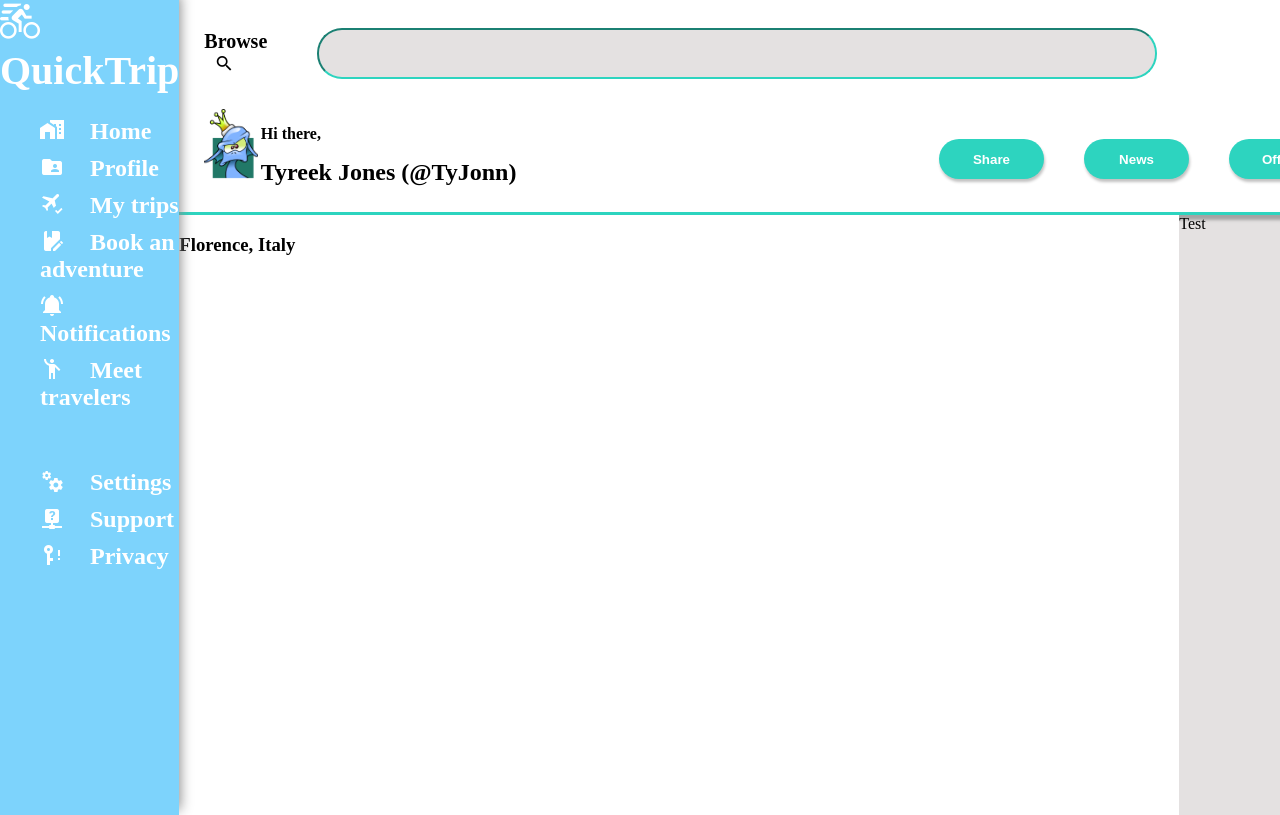
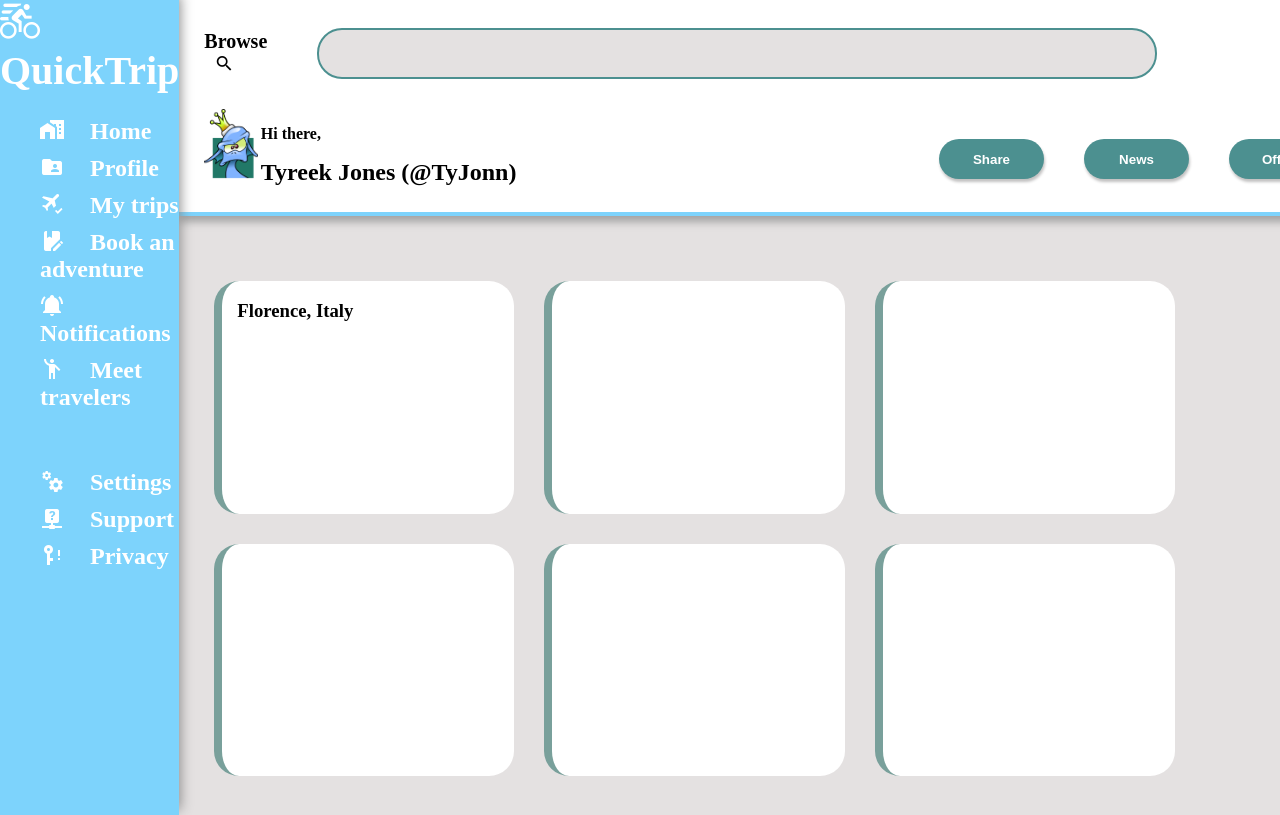
Before and after one commit to tgorsk15/admin-dashboard, a plain HTML site: page index.html in a window 1280 px wide. Shown: the top 815 px of the page. Drawn offline with Linux system fonts and the light colour scheme.

Commit message:
Further style article-section
Main challenge I am running into is trying to fit different images into each trip article.
If I am unable to get images to adjust to the grid itemswithout altering the size of the
items or the grid itself, I may have to forego the img design

```diff
--- a/index.html
+++ b/index.html
@@ -43,7 +43,7 @@
 
             <div class="profile-section">
                 <span class="mdi mdi-message-outline" style="font-size: 25px;
-                padding-right: 10px; color: #2dd4bf;"></span>
+                padding-right: 10px; color: rgb(76, 144, 144); font-weight: bolder;"></span>
                 <p class="user-name">
                     <img src="angry-1296580_1280.png" alt="profile pic" class="profile-pic">
                 Tyreek Jones</p>
@@ -66,11 +66,10 @@
     </div>
 
     <div class="dashboard">
-        Test
         <div class="article-container">
             <article class="article1">
                 <h3>Florence, Italy</h3>
-                <p></p>
+                <!-- <img src="arno-river-1066307_1280.jpg" alt="Florence" class="florence"> -->
             </article>
             <article>
 
@@ -115,6 +114,9 @@ row2: consist of profile pic, greting message to user, and 3 buttons at the end
 Dashboard:
  - Grid will be used to create the two columns (each containing a half)
 Half 1: will conssist of the main content cards and will be larger
+    - Each article in this section will be gien a header, and possibly an image from whatever
+    trip/vacation the user has gone on
+
 Half 2: will consist of the trending articles and users, will be smaller
 -->
 </body>
--- a/styles.css
+++ b/styles.css
@@ -67,8 +67,8 @@ ul {
     align-items: center;
     padding-left: 25px;
     padding-right: 20px;
-    border-bottom: 3px solid #2dd4bf;
-    box-shadow: 0px 5px 3px 0px rgb(164, 164, 164);
+    border-bottom: 4px solid #7dd3fc;
+    box-shadow: 0px 5px 8px 1px rgb(164, 164, 164);
 }
 
 .header-row1 {
@@ -90,13 +90,13 @@ ul {
     padding: 13px;
     width: 850px;
     border-radius: 25px;
-    border-color: #2dd4bf;
+    border: 2px solid rgb(76, 144, 144);
     background-color: rgb(228, 225, 225);
     font-size: large;
 }
 
 #search-bar:focus {
-    border-color: #2dd4bf;
+
      /* need to fix  */
 }
 
@@ -159,7 +159,7 @@ button {
     height: 40px;
     width: 105px;
     border-radius: 25px;
-    background-color: #2dd4bf;
+    background-color: rgb(76, 144, 144);
     border: none;
     color: white;
     font-weight: bold;
@@ -172,16 +172,20 @@ button {
     grid-row: 2;
     /* background-color: rgb(228, 225, 225); */
     display: grid;
-    grid-template-columns: 1000px 1fr;
+    grid-template-columns: 4fr 1fr;
+    grid-template-rows: 1fr;
 }
 
 .article-container {
     grid-column: 1 / 2;
     grid-row: 1 / 3;
     display: grid;
+    height: 495px;
     grid-template-columns: 1fr 1fr 1fr;
-    gap: 25px;
-    background-color: white;
+    grid-template-rows: 1fr 1fr;
+    gap: 30px;
+    padding: 35px;
+    padding-top: 65px;
 }
 
 .article1 {
@@ -189,7 +193,21 @@ button {
     background-color: white;
 }
 
-/* article {
+article {
     background-color: white;
-    width: 200px;
-} */
+    border-left: 8px inset #b9f4ec;
+    border-radius: 25px;
+    padding: 15px;
+    padding-top: 0px;
+}
+
+.content-container {
+    grid-column: 2;
+    grid-row: 1;
+}
+
+.florence {
+    object-fit: cover;
+    width: 320px;
+    overflow: hidden;
+}
```
Also changed, not shown: arno-river-1066307_1280.jpg (added).
